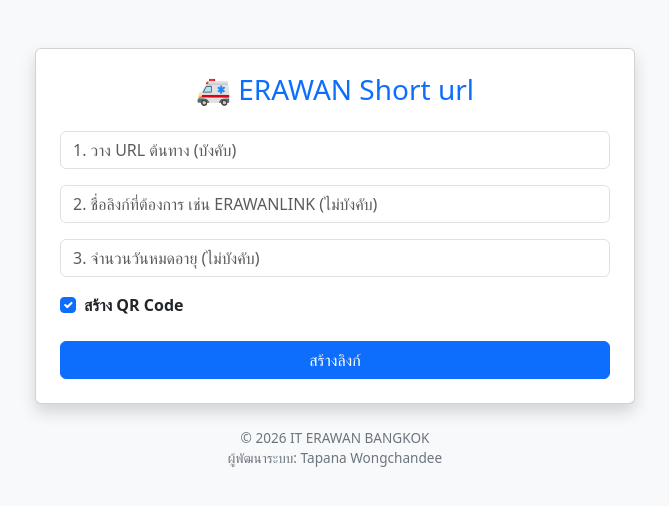
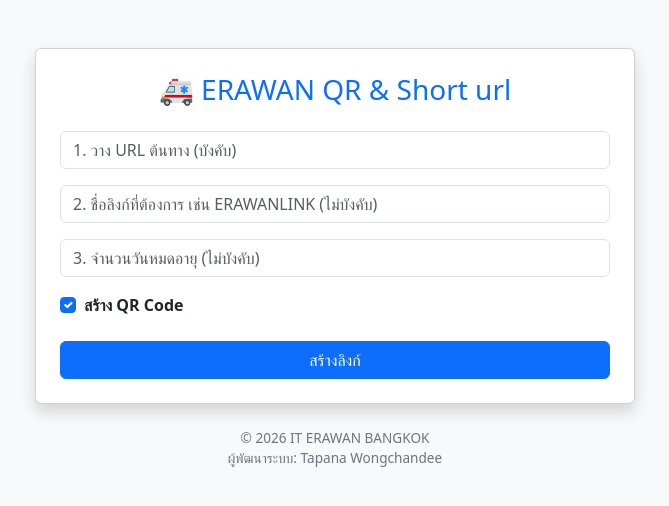
Before and after one commit to tapanawongchandee/ems-erawan, a website: page public/index.html in a window 1280 px wide. Shown: the whole page, without its empty margins (305-974 px from the left). Drawn offline with nearby package versions, Linux system fonts and the light colour scheme.

Commit message:
Update index.html

```diff
--- a/public/index.html
+++ b/public/index.html
@@ -9,7 +9,7 @@
 <body class="bg-light">
     <div class="container mt-5">
         <div class="card shadow p-4 mx-auto" style="max-width: 600px;">
-            <h3 class="text-center text-primary mb-4">🚑  ERAWAN Short url</h3>
+            <h3 class="text-center text-primary mb-4">🚑  ERAWAN QR & Short url</h3>
 
             <form id="shortenForm">
                 <input type="url" class="form-control mb-3" id="longUrl" placeholder="1. วาง URL ต้นทาง (บังคับ)" required>
```
